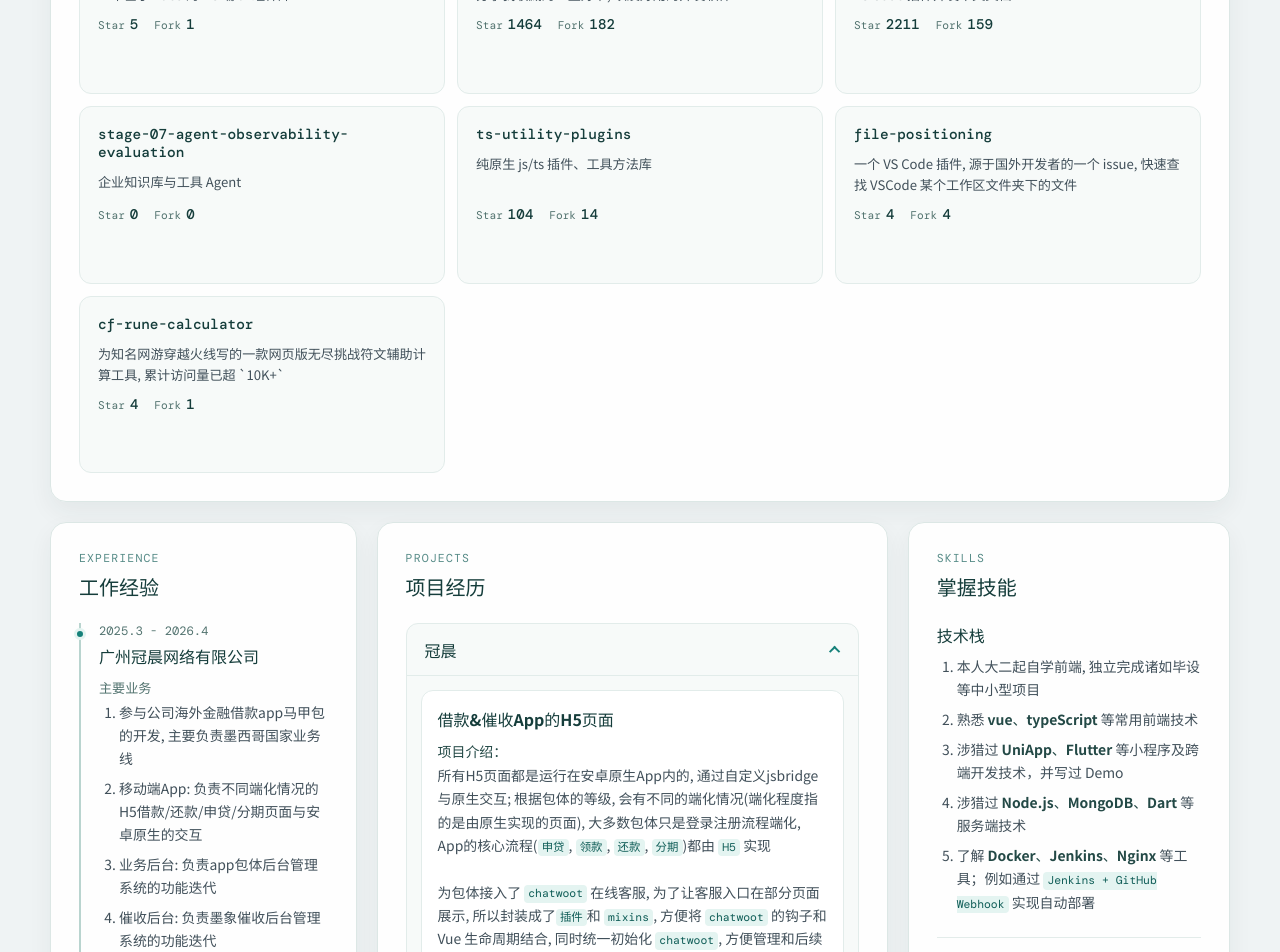
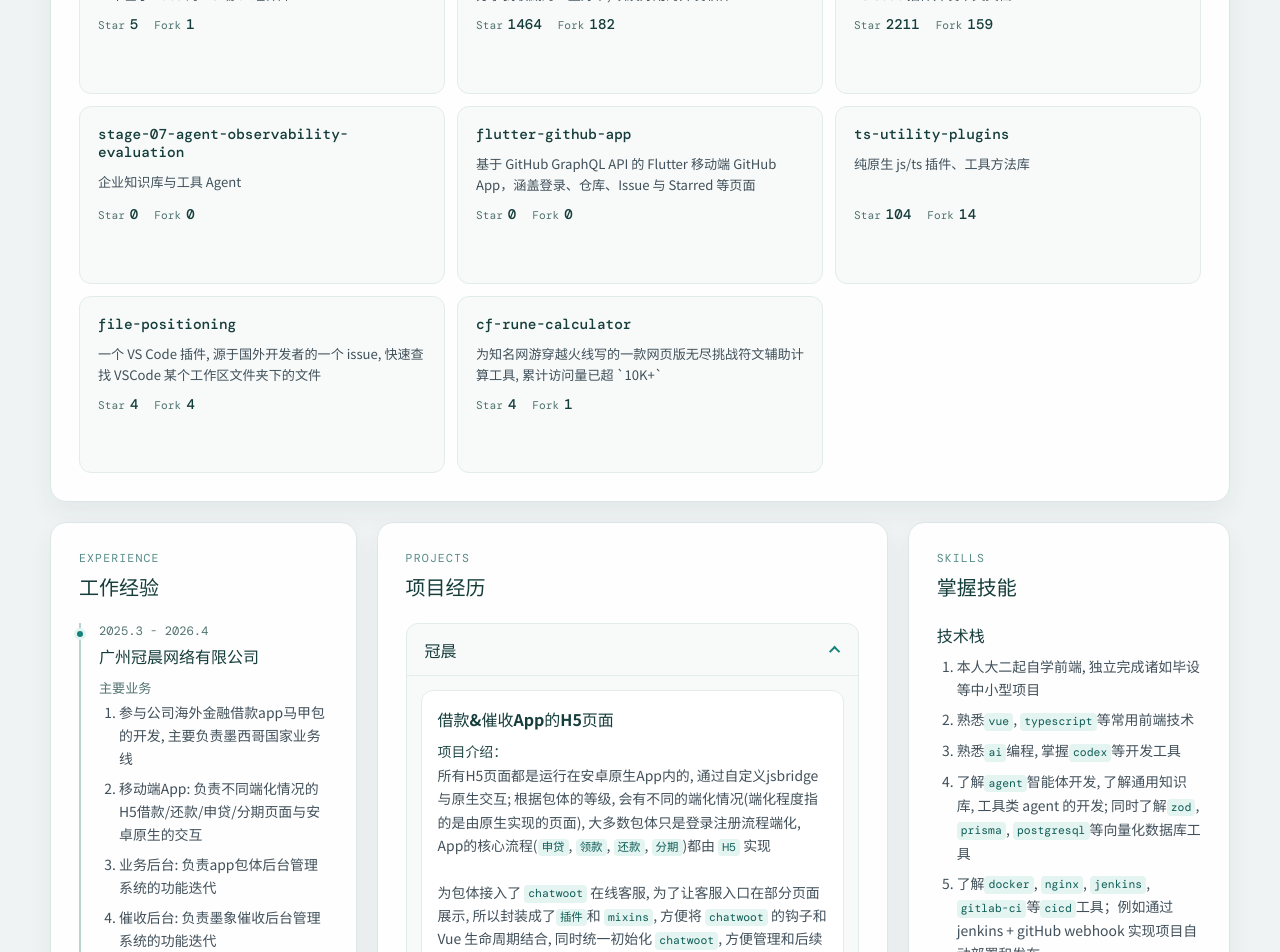
Before and after one commit to ddzy/resume, a Vue app: page / in a window 1280 px wide. Shown: the part 720-1672 px from the top of the page. Built offline with nearby package versions, Linux system fonts and the light colour scheme.

Commit message:
feat: 更新简历

```diff
--- a/src/data/resume/open-source.ts
+++ b/src/data/resume/open-source.ts
@@ -32,6 +32,14 @@ export const openSourceProjects: readonly OpenSourceProject[] = [
 		forks: 0,
 	},
 	{
+		name: 'flutter-github-app',
+		githubHref: 'https://github.com/ddzy/github',
+		description:
+			'基于 GitHub GraphQL API 的 Flutter 移动端 GitHub App，涵盖登录、仓库、Issue 与 Starred 等页面',
+		stars: 0,
+		forks: 0,
+	},
+	{
 		name: 'ts-utility-plugins',
 		githubHref: 'https://github.com/ddzy/ts-utility-plugins',
 		description: '纯原生 js/ts 插件、工具方法库',
--- a/src/data/resume/skills.ts
+++ b/src/data/resume/skills.ts
@@ -30,21 +30,20 @@ export const skillGroups = [
 		title: '技术栈',
 		itemsMarkdown: [
 			'本人大二起自学前端, 独立完成诸如毕设等中小型项目',
-			'熟悉 **vue、typeScript** 等常用前端技术',
-			'涉猎过 **UniApp、Flutter** 等小程序及跨端开发技术，并写过 Demo',
-			'涉猎过 **Node.js、MongoDB、Dart** 等服务端技术',
-			'了解 **Docker、Jenkins、Nginx** 等工具；例如通过 `Jenkins + GitHub Webhook` 实现自动部署',
+			'熟悉`vue`, `typescript`等常用前端技术',
+			'熟悉`ai`编程, 掌握`codex`等开发工具',
+			'了解`agent`智能体开发, 了解通用知识库, 工具类 agent 的开发; 同时了解`zod`, `prisma`, `postgresql`等向量化数据库工具',
+			'了解`docker`, `nginx`, `jenkins`, `gitlab-ci`等`cicd`工具；例如通过 jenkins + gitHub webhook 实现项目自动部署和发布',
+			'了解`nextjs`, `nuxtjs`等全栈开发框架, 有做过小型 demo 项目',
+			'了解基本的服务器命令和操作, 例如通过`linux`的`systemd`结合`jenkins`的运行时环境变量注入, 以及`nginx`基本配置, 部署`nuxtjs`全栈项目',
+			'涉猎过`uniapp`, `flutter`等小程序及跨端开发技术，并写过小型 demo 项目',
 		],
 	},
 	{
 		title: '社区',
 		itemsMarkdown: [
-			'日常活跃于 **掘金、思否、V2EX** 等各大开发者社区，关注业内前沿信息',
-			'经常活跃于 **GitHub**，累计提交 `4000+` 次，为 `utility`、`react-zmage`、`vscode-extension-doc-zh` 等项目贡献过代码',
+			'日常活跃于`掘金`, `v2ex`等各大开发者社区，关注业内信息',
+			'活跃`github`，累计提交 `4000+` 次，为 `utility`、`react-zmage`、`vscode-extension-doc-zh` 等项目贡献过代码',
 		],
 	},
-	{
-		title: '开发工具',
-		itemsMarkdown: ['熟练使用 **VS Code**，并为其开发过插件'],
-	},
 ];
```
